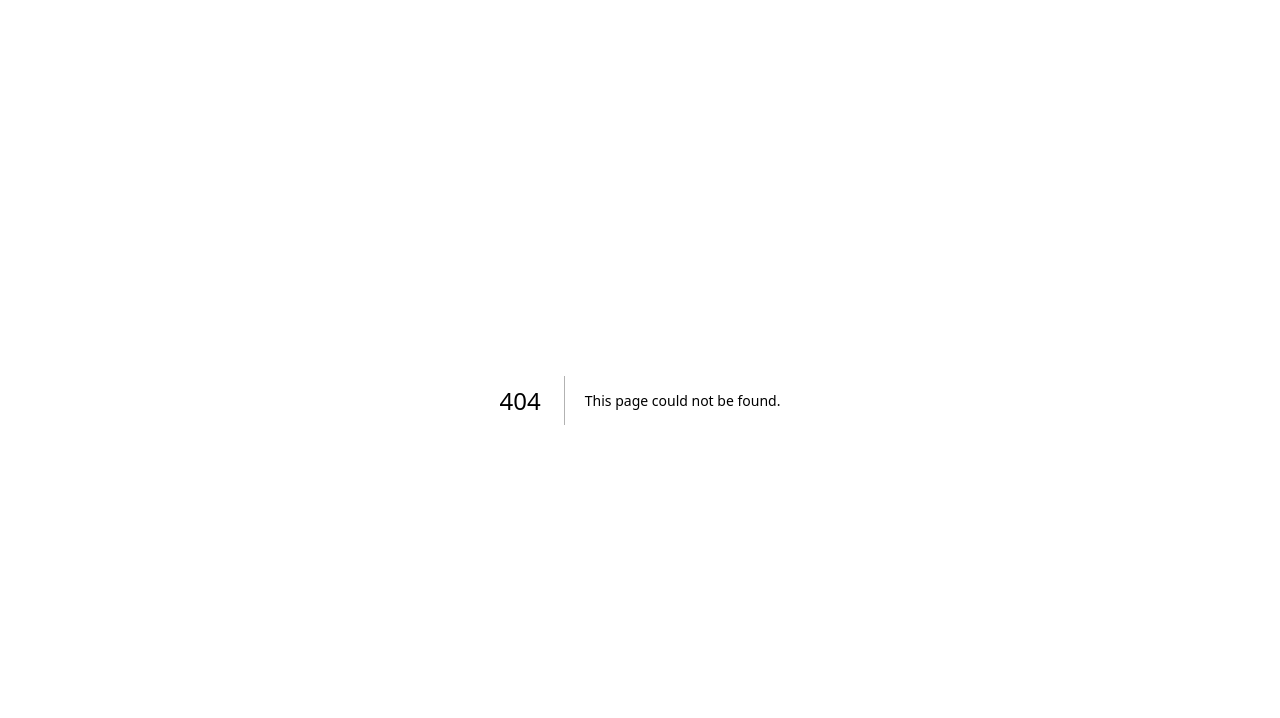
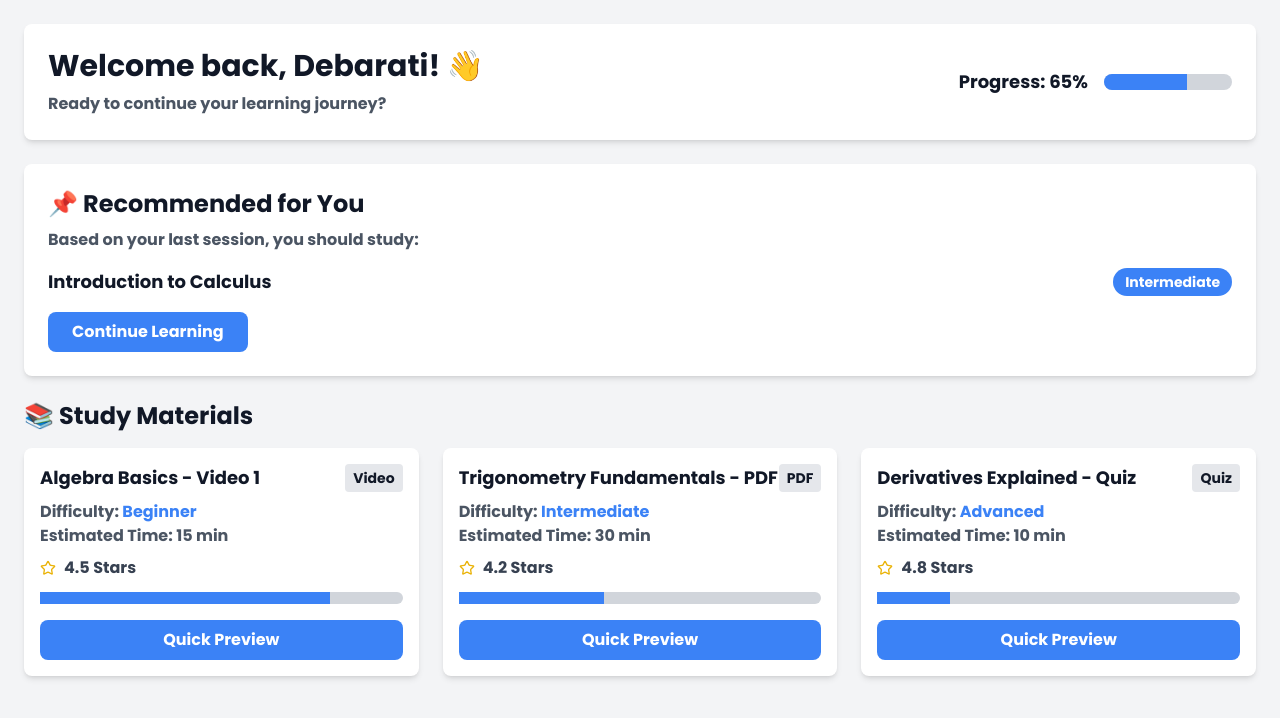
Before and after one commit to rocker1166/port3000, a Next.js app: page /classroom/dashboard in a window 1280 px wide. Before the commit this address had no page. Shown: the top 718 px of the page. Built offline with nearby package versions, Linux system fonts and the light colour scheme.

Commit message:
Made the New Site along with dashboard

```diff
--- /dev/null
+++ b/src/app/classroom/dashboard/page.tsx
@@ -0,0 +1,130 @@
+// src/app/classroom/dashboard>page.tsx
+
+"use client";
+import { Star } from "lucide-react";
+
+const Dashboard = () => {
+  // Mock user data (Replace with actual API data in the future)
+  const userName = "Debarati";
+  const progress = 65; // Example: 65% progress
+  const recommendedStudy = "Introduction to Calculus";
+  const difficultyLevel = "Intermediate";
+
+  const studyMaterials = [
+    {
+      id: 1,
+      title: "Algebra Basics - Video 1",
+      type: "Video",
+      difficulty: "Beginner",
+      time: "15 min",
+      progress: 80,
+      rating: 4.5,
+    },
+    {
+      id: 2,
+      title: "Trigonometry Fundamentals - PDF",
+      type: "PDF",
+      difficulty: "Intermediate",
+      time: "30 min",
+      progress: 40,
+      rating: 4.2,
+    },
+    {
+      id: 3,
+      title: "Derivatives Explained - Quiz",
+      type: "Quiz",
+      difficulty: "Advanced",
+      time: "10 min",
+      progress: 20,
+      rating: 4.8,
+    },
+  ];
+
+  return (
+    <div className="flex flex-col w-full h-screen bg-gray-100 dark:bg-[#1a1a2e] text-gray-900 dark:text-white p-6">
+      {/* Hero Section */}
+      <div className="bg-white dark:bg-[#162447] shadow-md rounded-lg p-6 flex flex-col md:flex-row justify-between items-center mb-6">
+        <div>
+          <h1 className="text-3xl font-bold">Welcome back, {userName}! 👋</h1>
+          <p className="text-gray-600 dark:text-gray-300 mt-2">
+            Ready to continue your learning journey?
+          </p>
+        </div>
+        <div className="mt-4 md:mt-0 flex items-center space-x-4">
+          <span className="text-lg font-medium">Progress: {progress}%</span>
+          <div className="w-32 bg-gray-300 dark:bg-gray-700 rounded-full h-4 overflow-hidden">
+            <div
+              className="h-full bg-blue-500 transition-all"
+              style={{ width: `${progress}%` }}
+            ></div>
+          </div>
+        </div>
+      </div>
+
+      {/* AI-Powered Recommendations */}
+      <div className="bg-white dark:bg-[#162447] shadow-md rounded-lg p-6 mb-6">
+        <h2 className="text-2xl font-semibold">📌 Recommended for You</h2>
+        <p className="text-gray-600 dark:text-gray-300 mt-2">
+          Based on your last session, you should study:
+        </p>
+        <div className="mt-4 flex justify-between items-center">
+          <h3 className="text-lg font-bold">{recommendedStudy}</h3>
+          <span className="px-3 py-1 bg-blue-500 text-white text-sm font-medium rounded-full">
+            {difficultyLevel}
+          </span>
+        </div>
+        <button className="mt-4 px-6 py-2 bg-blue-500 text-white rounded-lg font-medium hover:bg-blue-600 transition">
+          Continue Learning
+        </button>
+      </div>
+
+      {/* Study Materials Section */}
+      <div>
+        <h2 className="text-2xl font-semibold mb-4">📚 Study Materials</h2>
+        <div className="grid grid-cols-1 md:grid-cols-3 gap-6">
+          {studyMaterials.map((material) => (
+            <div
+              key={material.id}
+              className="bg-white dark:bg-[#162447] shadow-md rounded-lg p-4 hover:shadow-lg transition"
+            >
+              <div className="flex justify-between items-center">
+                <h3 className="text-lg font-bold">{material.title}</h3>
+                <span className="px-2 py-1 bg-gray-200 dark:bg-gray-700 text-gray-900 dark:text-gray-300 text-sm font-medium rounded">
+                  {material.type}
+                </span>
+              </div>
+              <p className="text-gray-600 dark:text-gray-300 mt-2">
+                Difficulty:{" "}
+                <span className="font-medium text-blue-500">
+                  {material.difficulty}
+                </span>
+              </p>
+              <p className="text-gray-600 dark:text-gray-300">
+                Estimated Time: {material.time}
+              </p>
+              <div className="mt-2 flex items-center">
+                <span className="text-yellow-500">
+                  <Star size={16} />
+                </span>
+                <span className="ml-2 text-gray-700 dark:text-gray-300">
+                  {material.rating} Stars
+                </span>
+              </div>
+              <div className="w-full bg-gray-300 dark:bg-gray-700 rounded-full h-3 mt-3">
+                <div
+                  className="h-full bg-blue-500 transition-all"
+                  style={{ width: `${material.progress}%` }}
+                ></div>
+              </div>
+              <button className="mt-4 w-full px-4 py-2 bg-blue-500 text-white rounded-lg font-medium hover:bg-blue-600 transition">
+                Quick Preview
+              </button>
+            </div>
+          ))}
+        </div>
+      </div>
+    </div>
+  );
+};
+
+export default Dashboard;
--- /dev/null
+++ b/src/app/classroom/page.tsx
@@ -0,0 +1,13 @@
+//src>app>classroom>page.tsx
+
+import Navbar from "../components/Navbar";
+import HomePage from "../components/HomePage";
+
+export default function Classroom() {
+  return (
+    <div className="min-h-screen bg-gray-100">
+      <Navbar />
+      <HomePage />
+    </div>
+  );
+}
--- /dev/null
+++ b/src/app/components/HomePage.tsx
@@ -0,0 +1,16 @@
+//src>app>components>HomePage.tsx
+
+const HomePage = () => {
+  return (
+    <div className="p-6">
+      <h1 className="text-4xl font-bold text-center mb-8">
+        Welcome to Your Classroom
+      </h1>
+      <p className="text-lg text-center">
+        Here you can access your study materials, track your progress, and more!
+      </p>
+    </div>
+  );
+};
+
+export default HomePage;
--- /dev/null
+++ b/src/app/components/Navbar.tsx
@@ -0,0 +1,39 @@
+//src>app>components>Navbar.tsx
+
+"use client";
+import Link from "next/link";
+
+const Navbar = () => {
+  return (
+    <nav className="w-full bg-gray-900 text-white py-4 px-8 flex justify-between items-center shadow-lg border-b border-gray-700">
+      {/* Logo */}
+      <div className="text-2xl font-bold text-blue-400 tracking-wide">
+        <Link href="/classroom">Classroom</Link>
+      </div>
+
+      {/* Navigation Links */}
+      <div className="flex space-x-6 text-lg font-medium">
+        <Link
+          href="/classroom/home"
+          className="hover:text-blue-400 transition-all duration-300"
+        >
+          Home
+        </Link>
+        <Link
+          href="/classroom/study-materials"
+          className="hover:text-blue-400 transition-all duration-300"
+        >
+          Study Materials
+        </Link>
+        <Link
+          href="/classroom/dashboard"
+          className="hover:text-blue-400 transition-all duration-300"
+        >
+          Dashboard
+        </Link>
+      </div>
+    </nav>
+  );
+};
+
+export default Navbar;
--- a/src/app/landing/LandingNavbar.tsx
+++ b/src/app/landing/LandingNavbar.tsx
@@ -1,13 +1,14 @@
+//src>app>landing>LandingNavbar.tsx
+
 "use client";
 import { useState } from "react";
 import Link from "next/link";
-import { motion } from "framer-motion";
-import { Menu, X } from "lucide-react"; // Import icons for the menu
+import { Menu, X } from "lucide-react";
 
 const LandingNavbar = () => {
   const [isOpen, setIsOpen] = useState(false);
 
-  // Smooth scroll function
+  // Smooth scroll function (still works in LandingPage)
   const handleScroll = (
     e: React.MouseEvent<HTMLAnchorElement, MouseEvent>,
     targetId: string
@@ -30,7 +31,7 @@ const LandingNavbar = () => {
         <Link href="/">StudyAI</Link>
       </div>
 
-      {/* Hamburger Menu Button (Visible on Mobile) */}
+      {/* Hamburger Menu Button */}
       <button
         className="md:hidden text-white"
         onClick={() => setIsOpen(!isOpen)}
@@ -38,55 +39,52 @@ const LandingNavbar = () => {
         {isOpen ? <X size={28} /> : <Menu size={28} />}
       </button>
 
-      {/* Navbar Links - Desktop */}
+      {/* Desktop Navbar Links */}
       <div className="hidden md:flex space-x-8 text-lg font-medium">
         {["features", "how-it-works", "faqs", "cta"].map((item) => (
-          <motion.a
+          <Link
             key={item}
             href={`#${item}`}
-            onClick={(e) => handleScroll(e, item)}
-            className="text-white relative group hover:text-blue-400 transition-all duration-300"
-            whileHover={{ scale: 1.1 }}
+            className="text-white hover:text-blue-400 transition-all duration-300"
           >
             {item.replace("-", " ").toUpperCase()}
-            <motion.div className="absolute bottom-0 left-0 w-0 h-1 bg-blue-400 transition-all duration-300 group-hover:w-full"></motion.div>
-          </motion.a>
+          </Link>
         ))}
       </div>
 
-      {/* Login / Sign Up - Desktop */}
+      {/* Login / Sign Up / Classroom Buttons */}
       <div className="hidden md:flex space-x-4 items-center">
-        <motion.div whileHover={{ scale: 1.1 }} whileTap={{ scale: 0.95 }}>
-          <Link href="/login">
-            <button className="border bg-white border-blue-500 text-blue-500 px-5 py-2 rounded-full font-medium hover:bg-blue-400 hover:text-white transition duration-300">
-              LOGIN
-            </button>
-          </Link>
-        </motion.div>
-        <motion.div whileHover={{ scale: 1.1 }} whileTap={{ scale: 0.95 }}>
-          <Link href="/signup">
-            <button className="bg-blue-500 text-white px-5 py-2 rounded-full font-medium hover:bg-blue-600 transition duration-300">
-              SIGN UP
-            </button>
-          </Link>
-        </motion.div>
+        <Link href="/login">
+          <button className="border bg-white border-blue-500 text-blue-500 px-5 py-2 rounded-full font-medium hover:bg-blue-400 hover:text-white transition duration-300">
+            LOGIN
+          </button>
+        </Link>
+        <Link href="/signup">
+          <button className="bg-blue-500 text-white px-5 py-2 rounded-full font-medium hover:bg-blue-600 transition duration-300">
+            SIGN UP
+          </button>
+        </Link>
+        {/* CLASSROOM Button */}
+        <Link href="/classroom">
+          <button className="bg-blue-600 text-white px-5 py-2 rounded-full font-medium hover:bg-blue-700 transition duration-300">
+            CLASSROOM
+          </button>
+        </Link>
       </div>
 
       {/* Mobile Menu */}
       {isOpen && (
         <div className="md:hidden absolute top-16 left-0 w-full bg-[#1f3d60] shadow-lg flex flex-col items-center space-y-6 py-6">
           {["features", "how-it-works", "faqs", "cta"].map((item) => (
-            <a
+            <Link
               key={item}
               href={`#${item}`}
-              onClick={(e) => handleScroll(e, item)}
               className="text-white text-lg font-medium hover:text-blue-400 transition-all duration-300"
             >
               {item.replace("-", " ").toUpperCase()}
-            </a>
+            </Link>
           ))}
 
-          {/* Login / Sign Up - Mobile */}
           <Link href="/login">
             <button className="border bg-white border-blue-500 text-blue-500 px-5 py-2 rounded-full font-medium hover:bg-blue-400 hover:text-white transition duration-300">
               LOGIN
@@ -97,6 +95,12 @@ const LandingNavbar = () => {
               SIGN UP
             </button>
           </Link>
+
+          <Link href="/classroom">
+            <button className="bg-blue-600 text-white px-5 py-2 rounded-full font-medium hover:bg-blue-700 transition duration-300">
+              CLASSROOM
+            </button>
+          </Link>
         </div>
       )}
     </nav>
--- a/src/app/landing/testimonials/page.tsx
+++ b/src/app/landing/testimonials/page.tsx
@@ -52,13 +52,16 @@ export default function FAQPage() {
   };
 
   return (
-    <section id="faqs" className="py-16 bg-dark-tech text-white relative overflow-hidden">
+    <section
+      id="faqs"
+      className="py-16 bg-dark-tech text-white relative overflow-hidden"
+    >
       <div className="max-w-5xl mx-auto px-6">
         <h2 className="text-5xl font-bold text-center text-blue-400 mb-8">
           Common Questions
         </h2>
         <p className="text-center text-gray-300 mt-2 mb-10">
-          Find answers to frequently asked questions about StudyFetch.
+          Find answers to frequently asked questions about StudyAI.
         </p>
 
         <div className="mt-10 space-y-4">
```
Also changed, not shown: src/app/components/CommonFooter.tsx (deleted), src/app/components/CommonNavbar.tsx (deleted).
